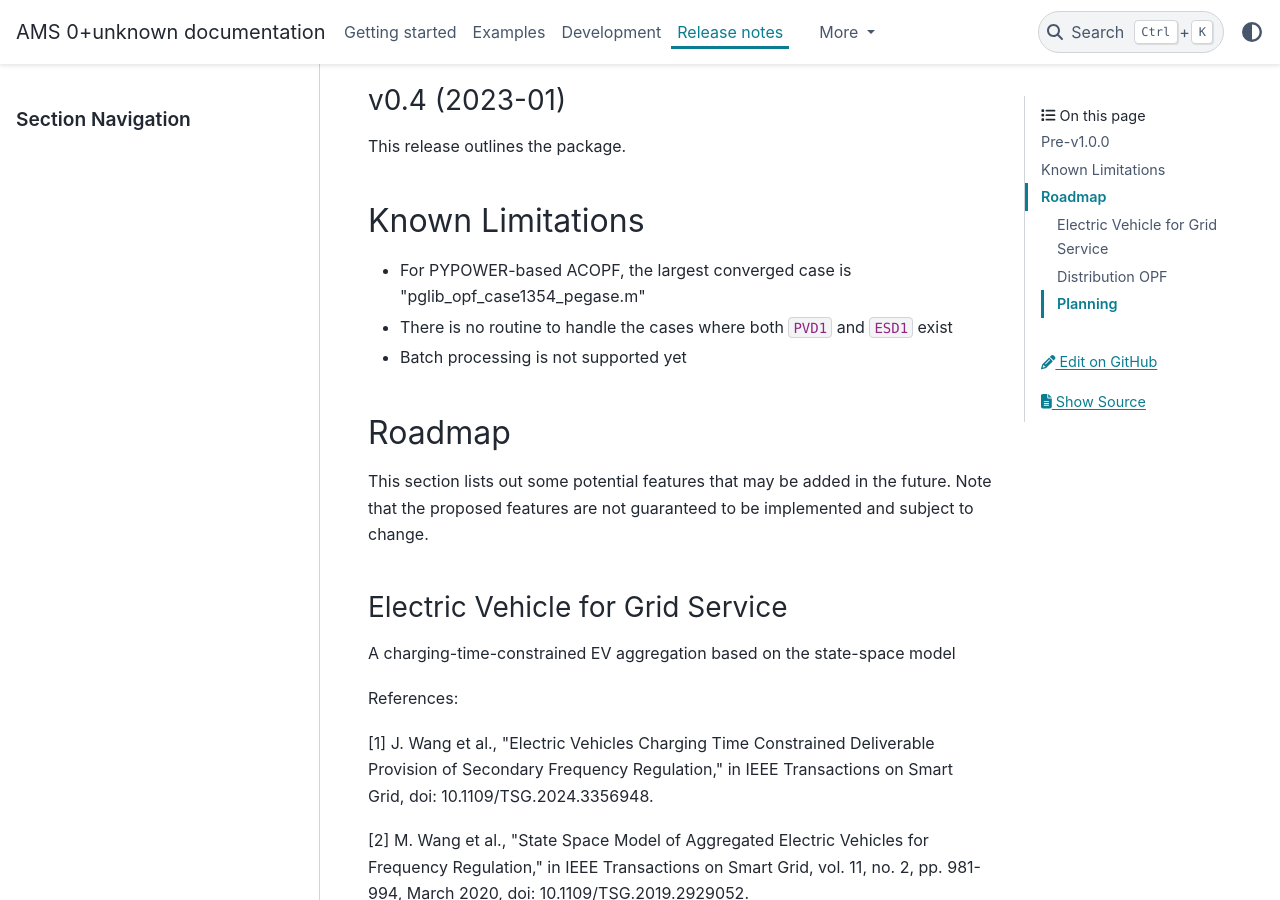
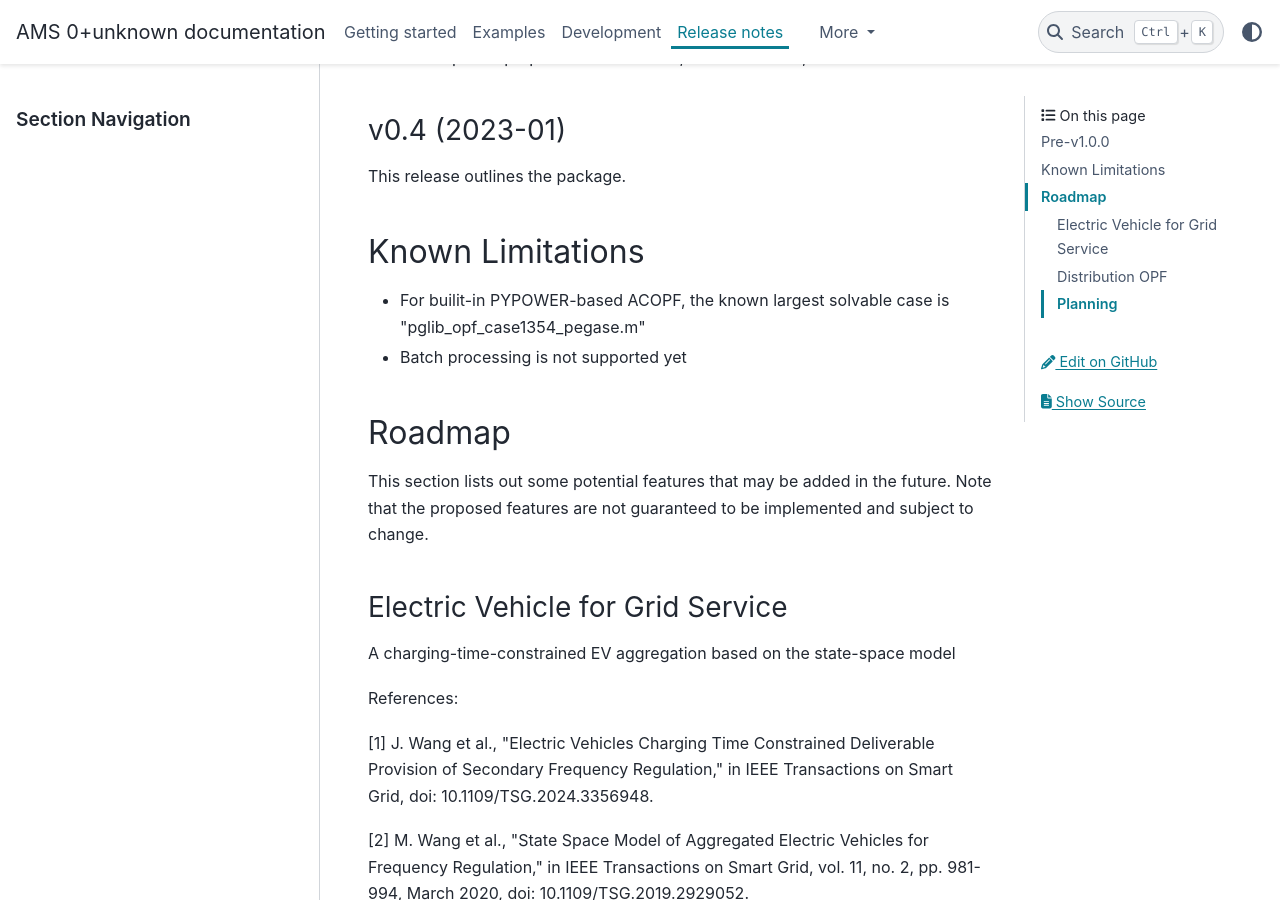
Before and after one commit to CURENT/ams, a Sphinx documentation site: the page built from docs/source/release-notes.rst, in a window 1280 px wide and 900 px high, scrolled down 8569 px. Built offline with Sphinx 7.4.7 and the PyData theme 0.15.4, drawn with Linux system fonts in a browser that asks for light colours; pages that are not in the unit, such as notebooks, are missing from menus; some of the changed text lies outside the part shown.

Commit message:
Update release notes

```diff
--- a/docs/source/release-notes.rst
+++ b/docs/source/release-notes.rst
@@ -323,8 +324,7 @@ This release outlines the package.
 Known Limitations
 =================
 
-- For PYPOWER-based ACOPF, the largest converged case is "pglib_opf_case1354_pegase.m"
-- There is no routine to handle the cases where both ``PVD1`` and ``ESD1`` exist
+- For builit-in PYPOWER-based ACOPF, the known largest solvable case is "pglib_opf_case1354_pegase.m"
 - Batch processing is not supported yet
 
 Roadmap
```
Also changed, not shown: other parts of docs/source/release-notes.rst (+1 -0 lines).
